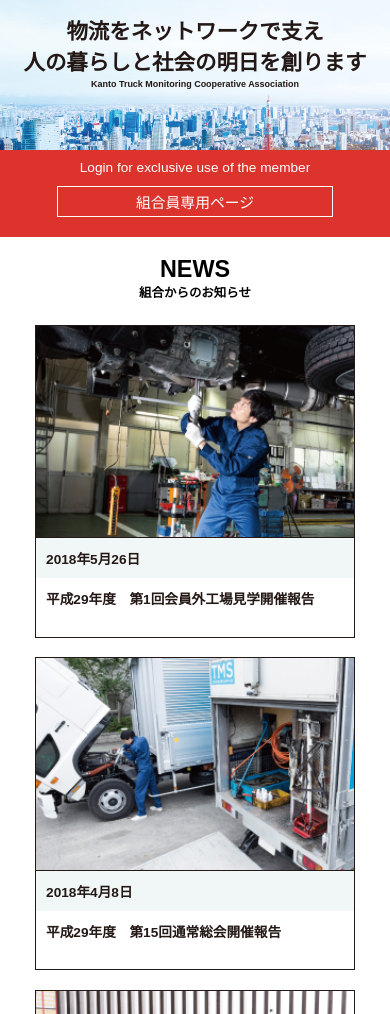
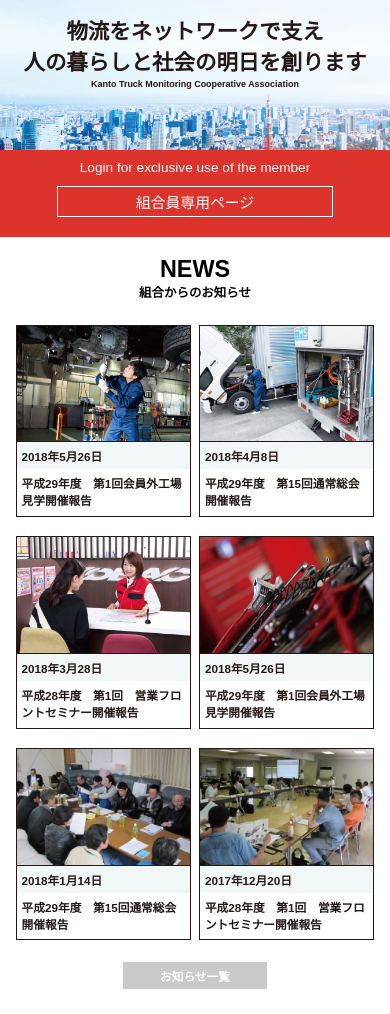
Before and after one commit to satthu565/TMS-Project, a website: page app/index.html in a window 390 px wide. Shown: the part 56-1070 px from the top of the page. Drawn offline with Linux system fonts and the light colour scheme; files whose address does not match are found by name.

Commit message:
ReFix news

```diff
--- a/app/less/ressponsive.less
+++ b/app/less/ressponsive.less
@@ -584,7 +584,7 @@
   #news .wrap-news-item .item .inner .wrap-item-title .item-title,
   #news .wrap-news-item .item a .inner .item-date{
     font-size: 2.5vw;
-    padding: 10px;
+    padding: 5px;
   }
   #news .wrap-news-item .item a .inner .wrap-item-title{
     min-height: 40px;
@@ -631,17 +631,17 @@
   #news{
     padding-bottom: 8vw;
   }
-  #news .wrap-news-item .item{
+  /*#news .wrap-news-item .item{
     width: 100%;
-  }
+  }*/
   #news .wrap-news-item{
-    padding: 0 8vw;
+    padding: 0 3vw;
   }
   #news .wrap-news-item .item .inner .wrap-item-title .item-title, #news .wrap-news-item .item a .inner .item-date{
-    font-size: 3.5vw;
+    font-size: 3vw;
   }
   #news .wrap-news-item .item a .inner .wrap-item-title{
-    min-height: 15vw;
+    min-height: 12vw;
   }
   #news .wrap-news-item .item{
     padding-bottom: 4vw;
@@ -651,8 +651,8 @@
   }
   #news .news-button a{
     padding: 5px 4vw;
-    min-width: 45vw;
-    font-size: 3.5vw;
+    min-width: 37vw;
+    font-size: 3vw;
   }
   #monitoring-service .partner-img .main-partner{
     width: 150%;
@@ -709,4 +709,13 @@
     border-left: 1.2vw solid #2660AD;
     border-bottom: 1vw solid transparent;
   }
+  #news .wrap-news-item .item {
+    width: 100%;
+  }
+  #news .wrap-news-item{
+    padding: 0 10vw;
+  }
+  #news .wrap-news-item .item a .inner .wrap-item-title{
+    min-height: 18vw;
+  }
 }
```
Also changed, not shown: app/css/ressponsive.css.
